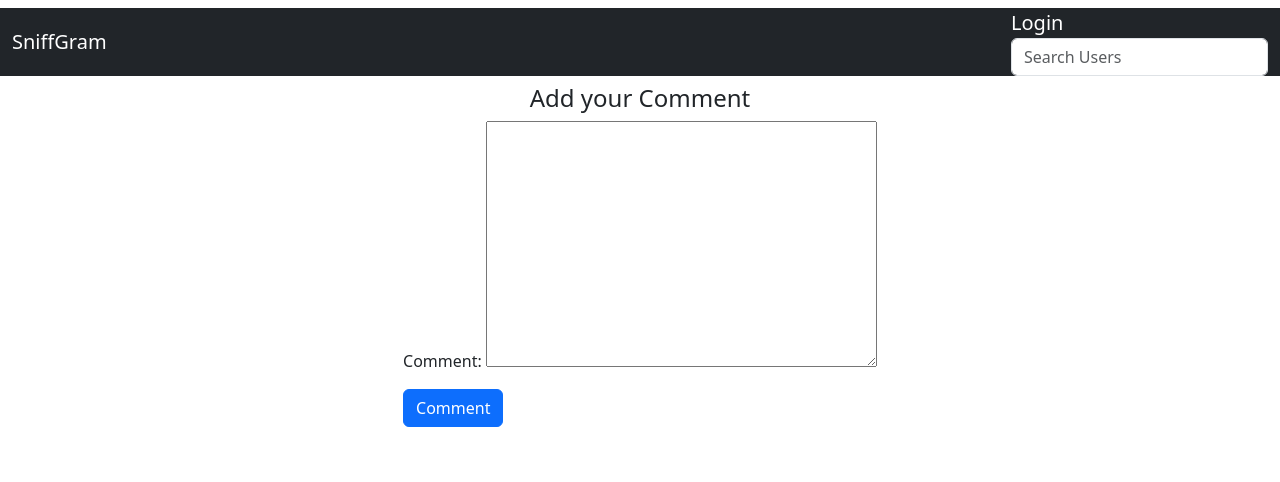
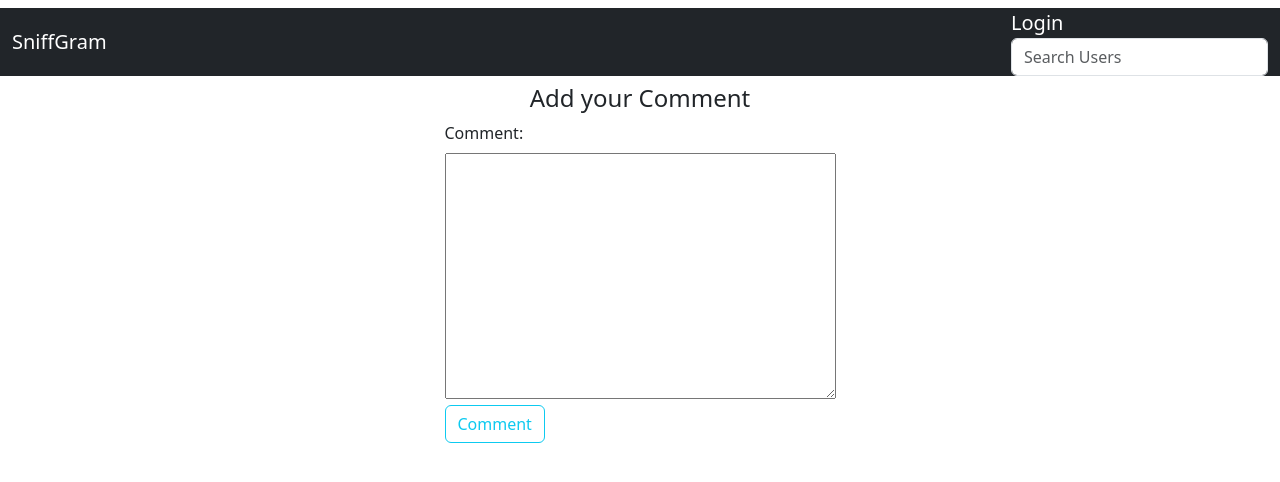
Before and after one commit to Vonmak/instaClone, a Django app: template clone/templates/commentAdd.html in a window 1280 px wide. Shown: the top 482 px of the page. Run offline with Django 4.2, Linux system fonts and the light colour scheme; the template is opened without the code that fills it: values that come from a table or form of the project are taken from there, others are empty; some libraries are stand-ins or nearby versions.

Commit message:
updatinf styling and inlining.

```diff
--- a/clone/templates/commentAdd.html
+++ b/clone/templates/commentAdd.html
@@ -3,8 +3,14 @@
   <div class="container-fluid add2">
     <h4>Add your Comment</h4>
     <form method="POST">
-      {% csrf_token %} {{form.as_p}}
-      <button class="btn btn-primary" type="submit">Comment</button>
+      {% csrf_token %}
+      <div class="form-group">
+        <label for="comment" class="form-label">{{form.comment.label}}:</label
+        ><br />
+        {{form.comment}}
+      </div>
+
+      <button class="btn btn-outline-info" type="submit">Comment</button>
     </form>
   </div>
 </div>
```
